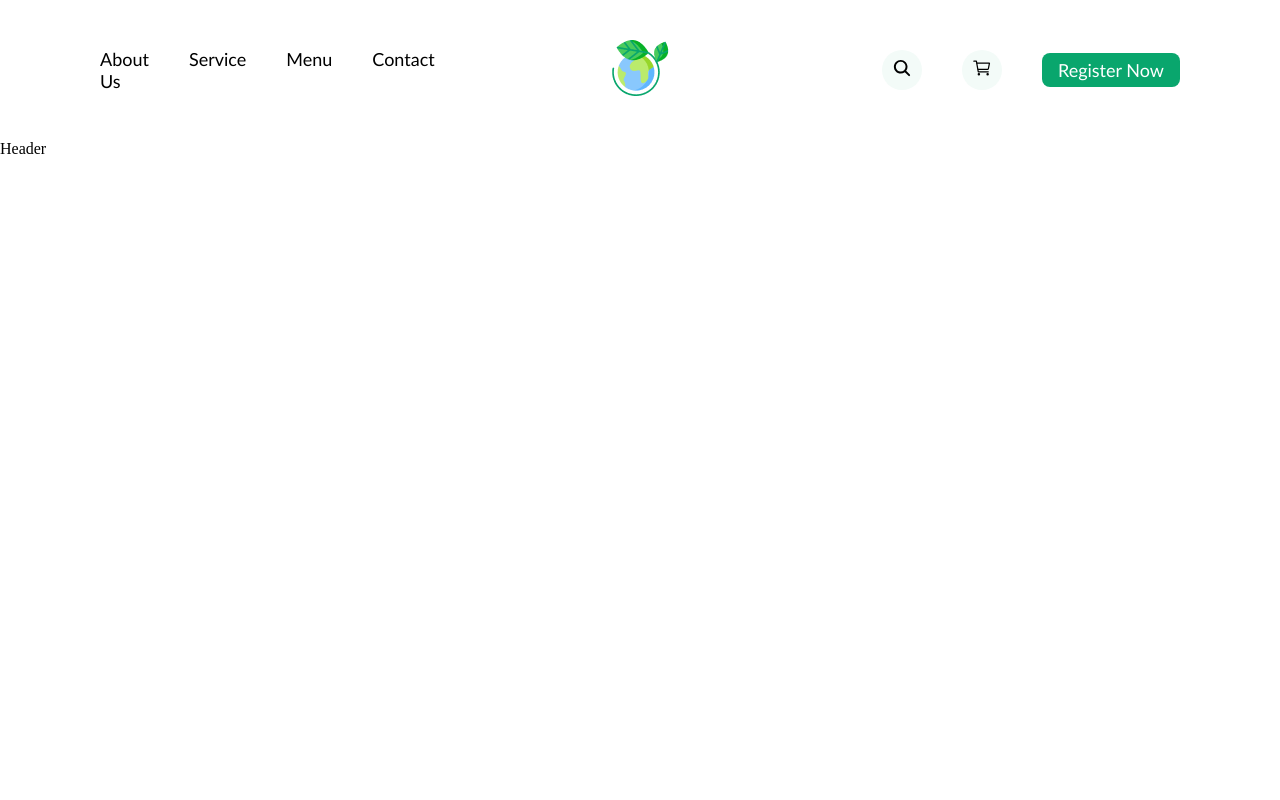
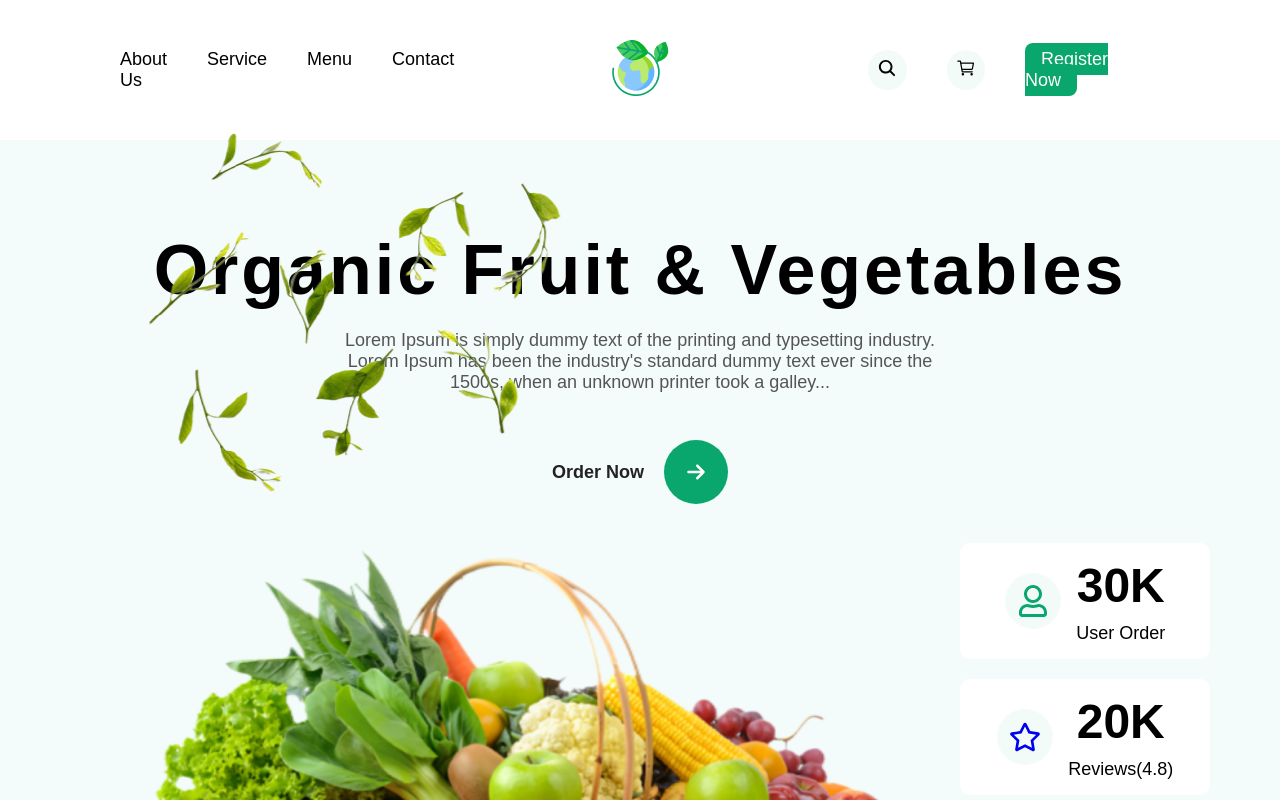
Before and after one commit to MamaraimovDavron/webpack, a React app: page / in a window 1280 px wide. Shown: the top 800 px of the page. Built offline with nearby package versions, Linux system fonts and the light colour scheme; the HTML template or start-up script is replaced by a standard one.

Commit message:
Header done

```diff
--- a/src/components/Header.jsx
+++ b/src/components/Header.jsx
@@ -1,7 +1,69 @@
 import React from "react";
+import { FaArrowRight } from "react-icons/fa6";
+import parsley from "../imgs/parsley.png";
+import vegetables from "../imgs/vegetables.png";
+import { FaRegUser } from "react-icons/fa";
+import { FaRegStar } from "react-icons/fa";
+import { GiGoldMine } from "react-icons/gi";
 
+const data = [
+  {
+    icon: <FaRegUser style={{ color: "#09A66D", fontSize: "32px" }} />,
+    userNum: "30K",
+    text: "User Order",
+  },
+  {
+    icon: <FaRegStar style={{ color: "##FED42D", fontSize: "32px" }} />,
+    userNum: "20K",
+    text: "Reviews(4.8)",
+  },
+  {
+    icon: <GiGoldMine style={{ color: "#09A66D", fontSize: "32px" }} />,
+    userNum: 300,
+    text: "Items",
+  },
+];
 const Header = () => {
-  return <div>Header</div>;
+  return (
+    <div className="header">
+      <div className="top">
+        <img src={parsley} alt="" />
+        <h1>Organic Fruit & Vegetables</h1>
+        <p>
+          Lorem Ipsum is simply dummy text of the printing and typesetting
+          industry. Lorem Ipsum has been the industry's standard dummy text ever
+          since the 1500s, when an unknown printer took a galley...
+        </p>
+        <span>
+          <a href="!#">
+            Order Now
+            <i id="arrow-box">
+              <FaArrowRight id="rightArrow" />
+            </i>
+          </a>
+        </span>
+      </div>
+
+      <div className="bottom">
+        <img src={vegetables} alt="" />
+        <div className="users">
+          {data.map((item, index) => {
+            return (
+              <div className="user" key={index}>
+                <a href="!#" className="itemIcon">
+                  {item.icon}
+                </a>
+                <span>
+                  <h1>{item.userNum}</h1>
+                  <h3>{item.text}</h3>
+                </span>
+              </div>
+            );
+          })}
+        </div>
+      </div>
+    </div>
+  );
 };
 
 export default Header;
--- a/src/style.css
+++ b/src/style.css
@@ -4,15 +4,25 @@
   box-sizing: border-box;
 }
 
+@import url(https://fonts.googleapis.com/css2?family=Rosario:wght@100;200;300;400;500;600;700&display=swap);
+
+@import url(https://fonts.googleapis.com/css2?family=DM+Sans:wght@100;200;300;400;500;600;700&display=swap);
+
+/* body {
+  font-family: "DM Sans", sans-serif;
+} */
+/* body {
+  font-family: "Rosario", sans-serif;
+} */
+
 .container {
-  height: 100vh;
   width: 100%;
 }
 
 /* Navbar */
 
 .container .Navbar {
-  padding: 40px 100px;
+  padding: 40px 120px;
   display: flex;
   flex-direction: row;
   align-items: center;
@@ -39,8 +49,7 @@
 
 .Navbar ul li a {
   text-decoration: none;
-  font-family: "Trebuchet MS", "Lucida Sans Unicode", "Lucida Grande",
-    "Lucida Sans", Arial, sans-serif;
+  font-family: "DM Sans", sans-serif;
   font-size: 18px;
   color: black;
 }
@@ -86,3 +95,141 @@
   padding: 6px 16px;
   font-size: 18px;
 }
+
+/* Header */
+
+.header {
+  width: 100%;
+  height: 850px;
+  background-color: #f3fbfb;
+  display: flex;
+  flex-direction: column;
+  padding: 40px 100px;
+}
+
+.header .top {
+  display: flex;
+  flex-direction: column;
+  align-items: center;
+  justify-content: center;
+  position: relative;
+  gap: 20px;
+}
+
+.header .top img {
+  position: absolute;
+  left: 0;
+  top: -70px;
+}
+
+.header .top h1 {
+  margin-top: 50px;
+  font-family: "Rosario", sans-serif;
+  font-size: 70px;
+  letter-spacing: 3px;
+}
+
+.header .top p {
+  font-family: "DM Sans", sans-serif;
+  font-size: 18px;
+  text-align: center;
+  width: 638px;
+  height: 90px;
+  color: #555555;
+}
+
+.header .top span a {
+  display: flex;
+  flex-direction: row;
+  align-items: center;
+  justify-content: center;
+  gap: 20px;
+  font-family: "DM Sans", sans-serif;
+  font-size: 18px;
+  text-align: center;
+  text-decoration: none;
+  color: #222222;
+  font-weight: bold;
+}
+
+#arrow-box {
+  width: 64px;
+  height: 64px;
+  display: flex;
+  flex-direction: column;
+  align-items: center;
+  justify-content: center;
+  border-radius: 50%;
+  background-color: #09a66d;
+}
+
+#rightArrow {
+  color: white;
+  font-size: 20px;
+}
+
+.bottom {
+  display: flex;
+  flex-direction: row;
+  align-items: center;
+  justify-content: space-between;
+}
+
+.bottom img {
+  width: 862px;
+  height: 465px;
+}
+
+.bottom .users {
+  display: flex;
+  flex-direction: column;
+  align-items: center;
+  gap: 20px;
+}
+
+.bottom .users .user {
+  background-color: white;
+  display: flex;
+  flex-direction: row;
+  align-items: center;
+  justify-content: center;
+  padding: 10px 20px;
+  border-radius: 10px;
+  width: 250px;
+  height: 116px;
+  gap: 15px;
+}
+
+.bottom .users .user a {
+  text-decoration: none;
+  padding: 10px;
+  background-color: #f3fbf8;
+  border-radius: 50%;
+  width: 56px;
+  height: 56px;
+  display: flex;
+  flex-direction: column;
+  align-items: center;
+  justify-content: center;
+}
+
+.bottom .users .user span {
+  display: flex;
+  flex-direction: column;
+  align-items: center;
+  justify-content: center;
+  gap: 10px;
+}
+
+.bottom .users .user span h1 {
+  font-family: "DM Sans", sans-serif;
+  font-size: 48px;
+  text-align: center;
+}
+
+.bottom .users .user span h3 {
+  font-family: "DM Sans", sans-serif;
+  font-size: 18px;
+  text-align: center;
+  font-weight: 400;
+}
```
Also changed, not shown: src/imgs/parsley.png (added), src/imgs/vegetables.png (added), 4 other files (tests, documents, lock files or other folders).
